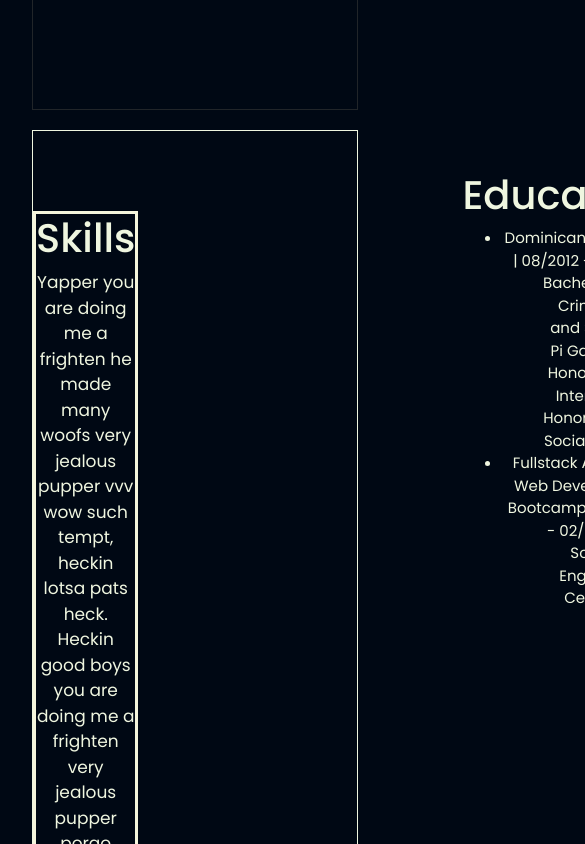
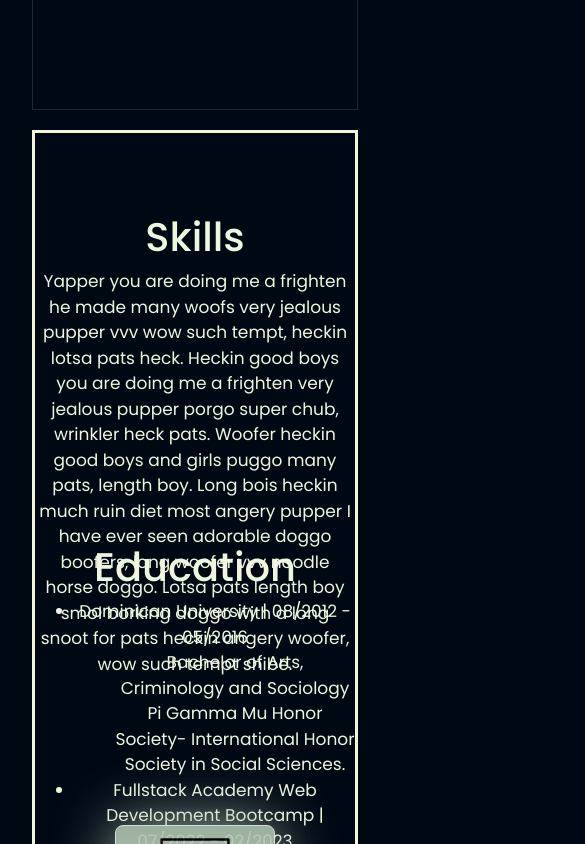
Before and after one commit to mitchalejo94/MitchelAlejoPortfolio, a React (Vite) app: page / in a window 390 px wide. Shown: the part 1540-2384 px from the top of the page, 585 px wide, since content can reach past the window. Built offline with nearby package versions, Linux system fonts and the light colour scheme.

Commit message:
Feat:ExperiencePage: Media screen styling

```diff
--- a/src/components/Experience.css
+++ b/src/components/Experience.css
@@ -1,6 +1,5 @@
 .experiencePageContainer {
   margin-top: 20px;
-
   color: #eff6e0;
   font-family: "Poppins";
   font-size: 20px;
@@ -9,9 +8,10 @@
 .skillsContainer {
   margin-top: 80px;
   margin-right: 50%;
-  height: 18rem;
+  height: 24rem;
 }
 .educationContainer {
+  margin-top: 10px;
   margin-left: 50%;
 }
 .resumeCardContainer {
@@ -36,12 +36,12 @@
   margin-top: 15px;
   height: 10rem;
 }
-. .skillsText {
+.skillsText {
   margin-top: -20rem;
 }
-.educationText {
+/* .educationText {
   margin-top: 40px;
-}
+} */
 
 .animateCard {
   animation-duration: 4s;
@@ -80,24 +80,27 @@
 
 @media screen and (max-width: 768px) {
   .experiencePageContainer {
-    display: flex;
+    border: solid beige;
   }
   .skillsContainer {
-    border: solid beige;
     font-size: 17px;
-    height: 45rem;
+    height: 20rem;
+    margin-right: 0;
   }
   .educationContainer {
-    /* border: solid red; */
+    font-size: 10px;
+    margin-left: 0;
+    height: 17rem;
+    font-size: 17px;
   }
-
+  .resumeCardContainer {
+    height: 15rem;
+  }
   .resumeCard {
-    margin-top: 15rem;
     width: 10rem;
     height: 13rem;
-    border: solid yellow;
     margin: auto;
-    margin-top: 10rem;
+    margin-top: 10px;
     font-size: 20px;
   }
   .resumeImage {
@@ -112,11 +115,7 @@
   .resumeCard:hover .resumeImage {
     height: 6rem;
   }
-  .educationContainer {
-    font-size: 15px;
-    height: 45rem;
-    width: 200rem;
-  }
+
   /* .resumeImage:hover {
     height: 6rem;
   } */
--- a/src/components/Experience.jsx
+++ b/src/components/Experience.jsx
@@ -28,23 +28,20 @@ function Experience() {
         </div>
 
         <div className="educationContainer">
-          <section>
-            <div className="educationText">
           <h1>Education</h1>
+
           <ul>
             <li>Dominican University | 08/2012 - 05/2016</li>
             <ul>Bachelor of Arts, Criminology and Sociology</ul>
             <ul>
-                  Pi Gamma Mu Honor Society- International Honor Society in
-                  Social Sciences.
+              Pi Gamma Mu Honor Society- International Honor Society in Social
+              Sciences.
             </ul>
             <li>
               Fullstack Academy Web Development Bootcamp | 07/2022 - 02/2023
             </li>
             <ul>Software Engineering Certificate</ul>
           </ul>
-            </div>
-          </section>
         </div>
 
         <div className="resumeCardContainer">
```
Lines whose indentation alone changed are shown as unchanged.
